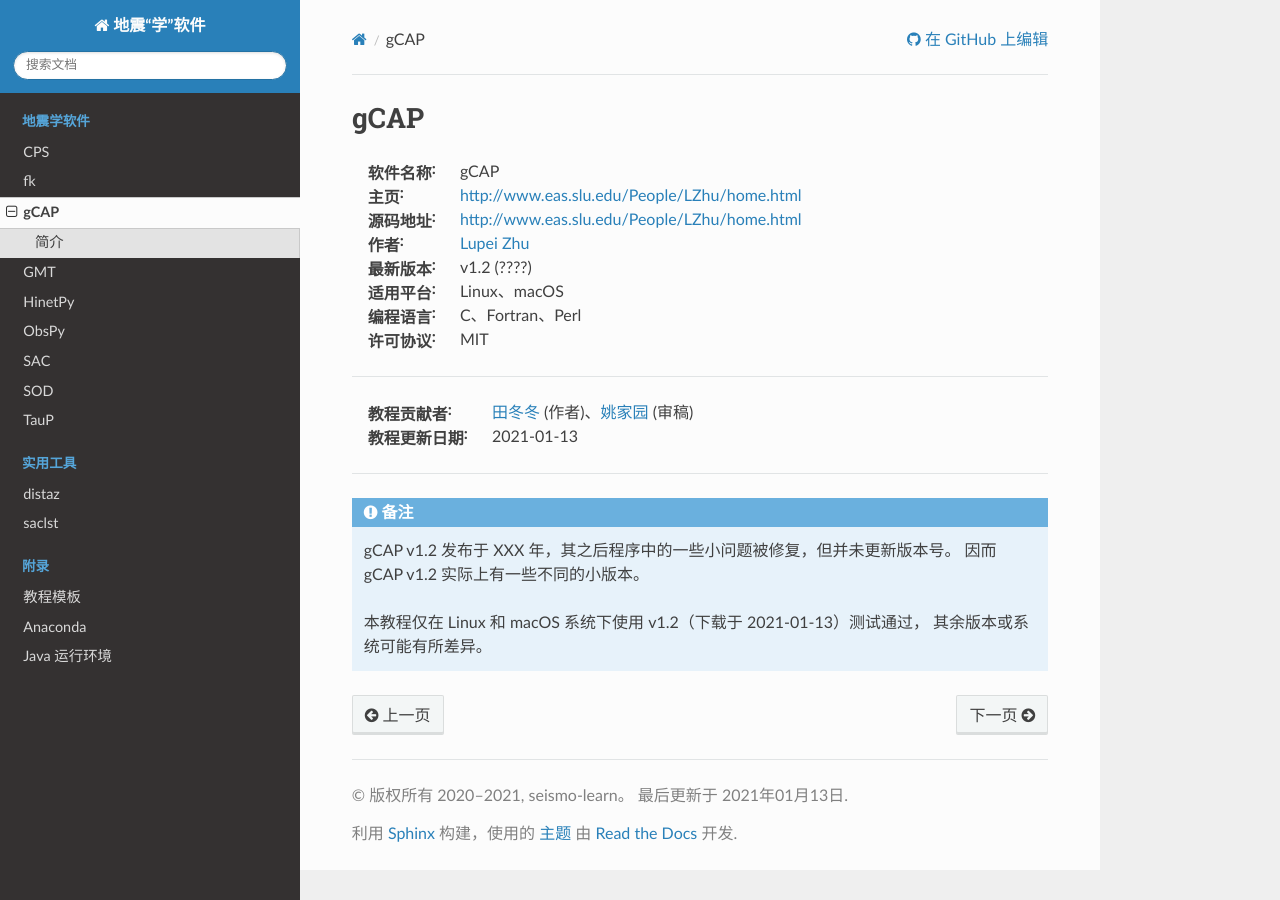
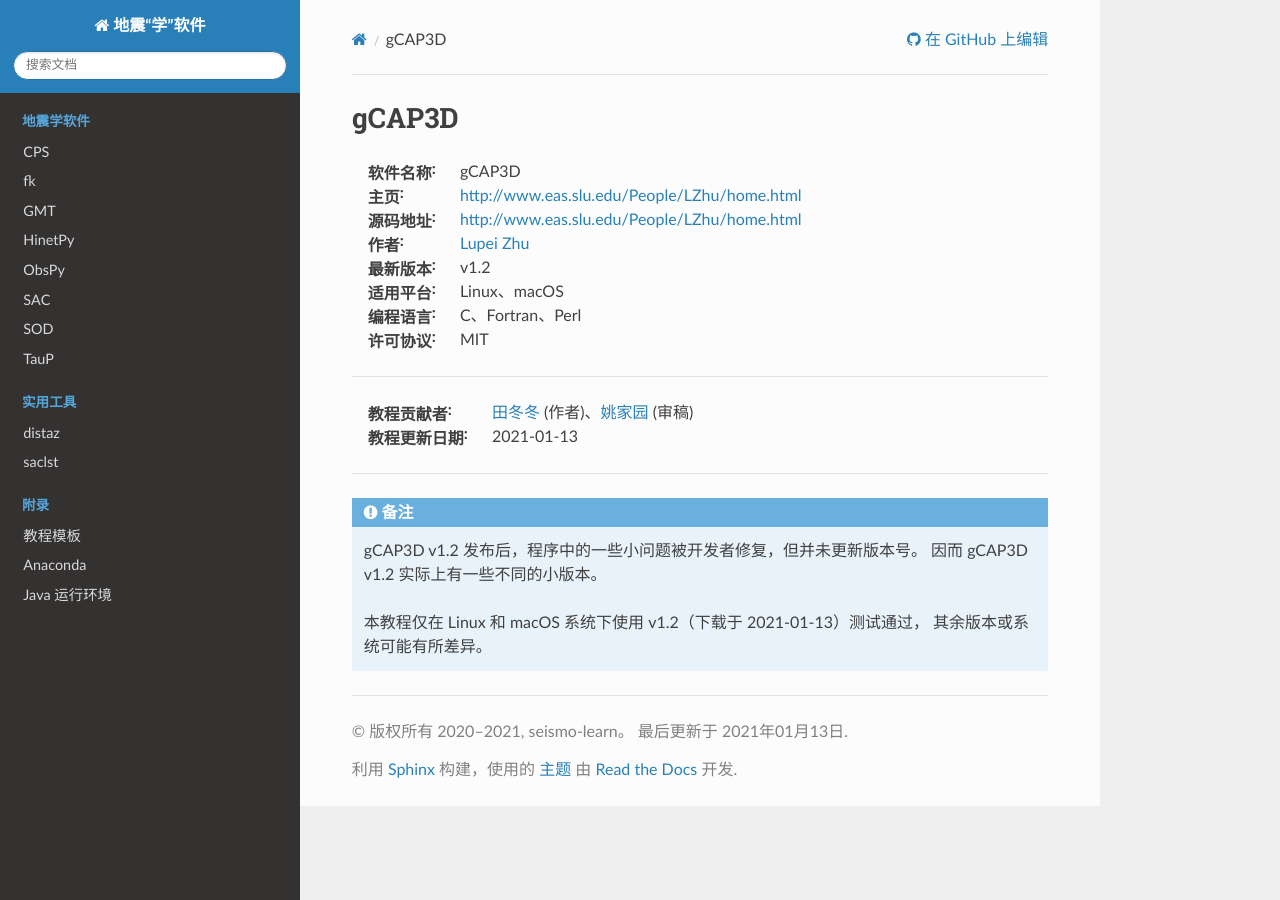
Before and after one commit to seismo-learn/software, a Sphinx documentation site: the page built from source/gcap3d/index.rst, in a window 1280 px wide. Built offline with Sphinx 7.4.7 and the Read the Docs theme 2.0.0, drawn with Linux system fonts in a browser that asks for light colours; pages that are not in the unit, such as notebooks, are missing from menus.

Commit message:
Rename gCAP

```diff
--- a/source/gcap/index.rst
+++ b/source/gcap3d/index.rst
@@ -1,11 +1,11 @@
-gCAP
-====
+gCAP3D
+=======
 
-:软件名称: gCAP
+:软件名称: gCAP3D
 :主页: http://www.eas.slu.edu/People/LZhu/home.html
 :源码地址: http://www.eas.slu.edu/People/LZhu/home.html
 :作者: `Lupei Zhu <http://www.eas.slu.edu/People/LZhu/home.html>`__
-:最新版本: v1.2 (????)
+:最新版本: v1.2
 :适用平台: Linux、macOS
 :编程语言: C、Fortran、Perl
 :许可协议: MIT
@@ -19,8 +19,8 @@
 
 .. note::
 
-   gCAP v1.2 发布于 XXX 年，其之后程序中的一些小问题被修复，但并未更新版本号。
-   因而 gCAP v1.2 实际上有一些不同的小版本。
+   gCAP3D v1.2 发布后，程序中的一些小问题被开发者修复，但并未更新版本号。
+   因而 gCAP3D v1.2 实际上有一些不同的小版本。
 
    本教程仅在 Linux 和 macOS 系统下使用 v1.2（下载于 2021-01-13）测试通过，
    其余版本或系统可能有所差异。
```
Also changed, not shown: source/gcap3d/introduction.rst (renamed from source/gcap/introduction.rst), 1 other file.
